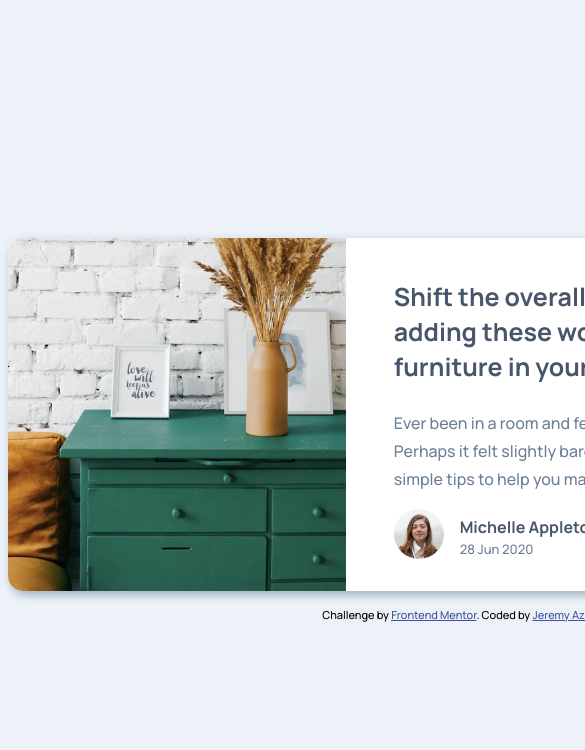
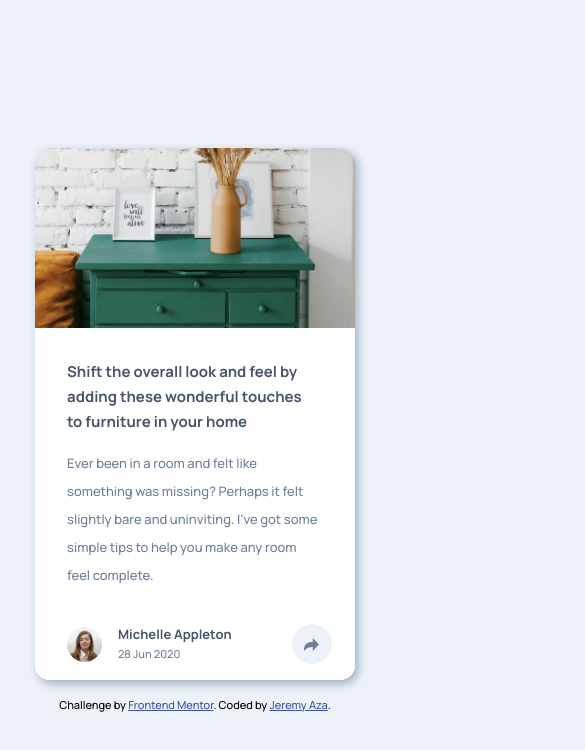
Before and after one commit to jeremyaza/article-preview-component, a website: page public/index.html in a window 390 px wide. Shown: the top 750 px of the page, 585 px wide, since content can reach past the window. Drawn offline with Linux system fonts and the light colour scheme.

Commit message:
Challenge v1.0

```diff
--- a/public/css/main.scss
+++ b/public/css/main.scss
@@ -163,7 +163,101 @@ body {
 }
 
 /*Responsive*/
-@media only screen and (max-width: 375px) {
+@media only screen and (max-width: 900px) {
+    .component {
+        display: flex;
+        flex-direction: column;
+        justify-content: center;
+        align-items: center;
+        width: 600px;
+        border-radius: 15px;
+        .content-image {
+            height: 220px;
+            width: 100%;
+            border-radius: 15px 15px 0 0;
+            background-position-x: center;
+        }
+        .info {
+            position: relative;
+            width: auto;
+            height: 320px;
+            padding-bottom: 2em;
+            padding: 1em 2.3em 1em 2em;
+            border-radius: 0 0 15px 15px;
+            .main-text {
+                font-size: 25px;
+            }
+            .secondary-text {
+                font-size: 15px;
+            }
+            > .share {
+                position: absolute;
+                background: white;
+                left: 0;
+                bottom: 0;
+                border-radius: 0 0 15px 15px;
+                .contact {
+                    display: flex;
+                    align-items: center;
+                    padding-left: 2em;
+                    .img-contact {
+                        > img {
+                            width: 35px;
+                        }
+                    }
+                    .info-contact {
+                        > p {
+                            margin-top: -0.5px;
+                            font-size: 13px;
+                        }
+                        > span {
+                            font-size: 11px;
+                        }
+                    }
+                }
+                .content-icon {
+                    padding: 1em 0;
+                    padding-right: 1em;
+                    border-radius: 0 0 15px 0;
+                    .tooltip {
+                        display: none;
+                    }
+                    .responsive-tooltip {
+                        visibility: hidden;
+                        display: flex;
+                        justify-content: center;
+                        align-items: center;
+                        position: absolute;
+                        width: 473px;
+                        height: 20px;
+                        left: -473px;
+                        padding: 1.625em 0;
+                        color: white;
+                        background: var(--Very-Dark-Grayish-Blue);
+                        border-radius: 0 0 0 15px;
+                        span {
+                            font-size: 11px;
+                            letter-spacing: 5px;
+                            margin-right: 10px;
+                        }
+                        .icons {
+                            width: 20px;
+                            padding: 0 6px;
+                        }
+                    }
+                    &:hover {
+                        background: var(--Very-Dark-Grayish-Blue);
+                        .responsive-tooltip {
+                            visibility: visible;
+                        }
+                    }
+                }
+            }
+        }
+    }
+}
+
+@media only screen and (max-width: 600px) {
     .component {
         display: flex;
         flex-direction: column;
@@ -197,8 +291,6 @@ body {
                 background: white;
                 left: 0;
                 bottom: 0;
-                //padding-top: 0.8em;
-                //padding-bottom: 1em;
                 border-radius: 0 0 15px 15px;
                 .contact {
                     display: flex;
@@ -219,7 +311,7 @@ body {
                         }
                     }
                 }
-                .content-icon{
+                .content-icon {
                     padding: 1em 0;
                     padding-right: 1em;
                     border-radius: 0 0 15px 0;
```
Also changed, not shown: public/css/main.css, 1 other file.
